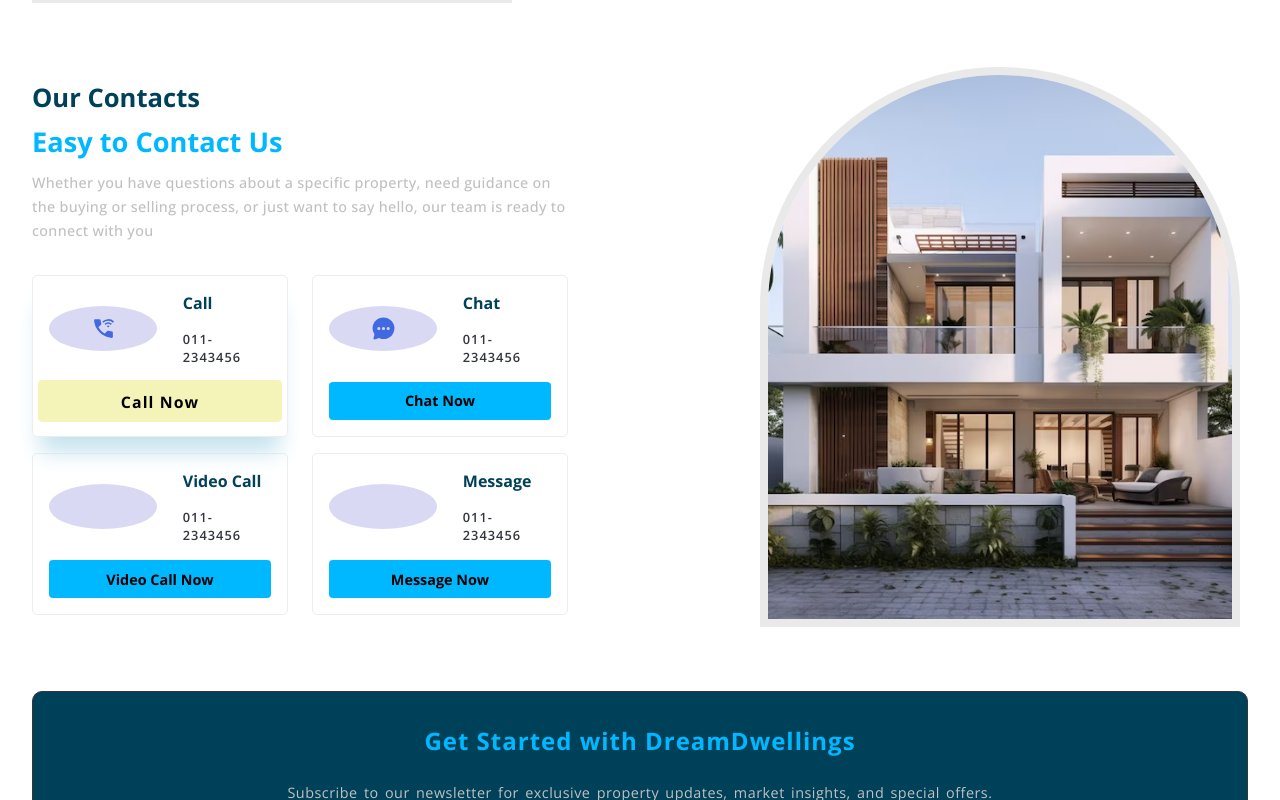
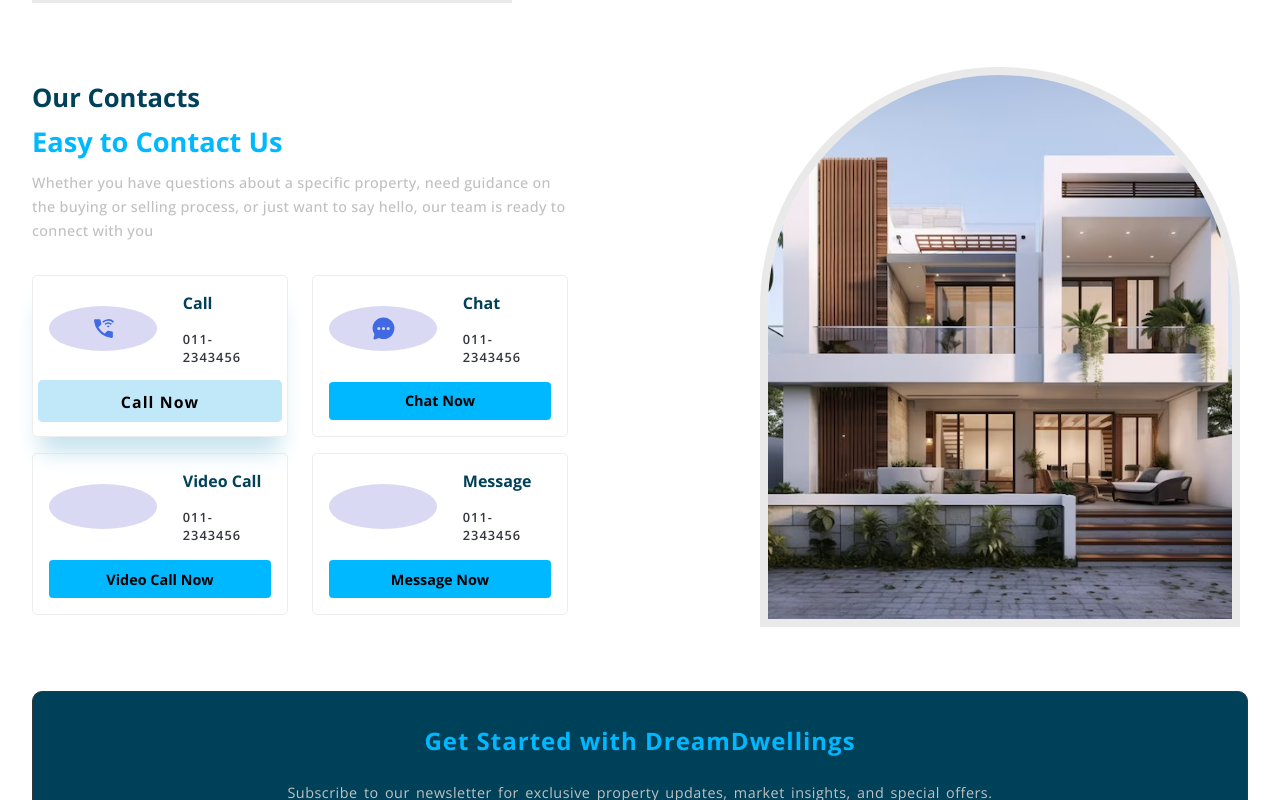
Before and after one commit to Hashara-Pilapitiya/DreamDwellings, a React (Create React App) app in the folder client/: page / in a window 1280 px wide. In both pictures the pointer is over the element "Call Now". Shown: the part 2620-3420 px from the top of the page. Built offline with nearby package versions, Linux system fonts and the light colour scheme; some icons are missing.

Commit message:
Update button hover background color

```diff
--- a/client/src/Components/Contact/Contact.css
+++ b/client/src/Components/Contact/Contact.css
@@ -73,7 +73,7 @@
 }
 
 .mode .button:hover {
-    background: rgb(244, 244, 184);
+    background: #c1e8f8;
 }
 
 .mode >:nth-child(1) {
```
